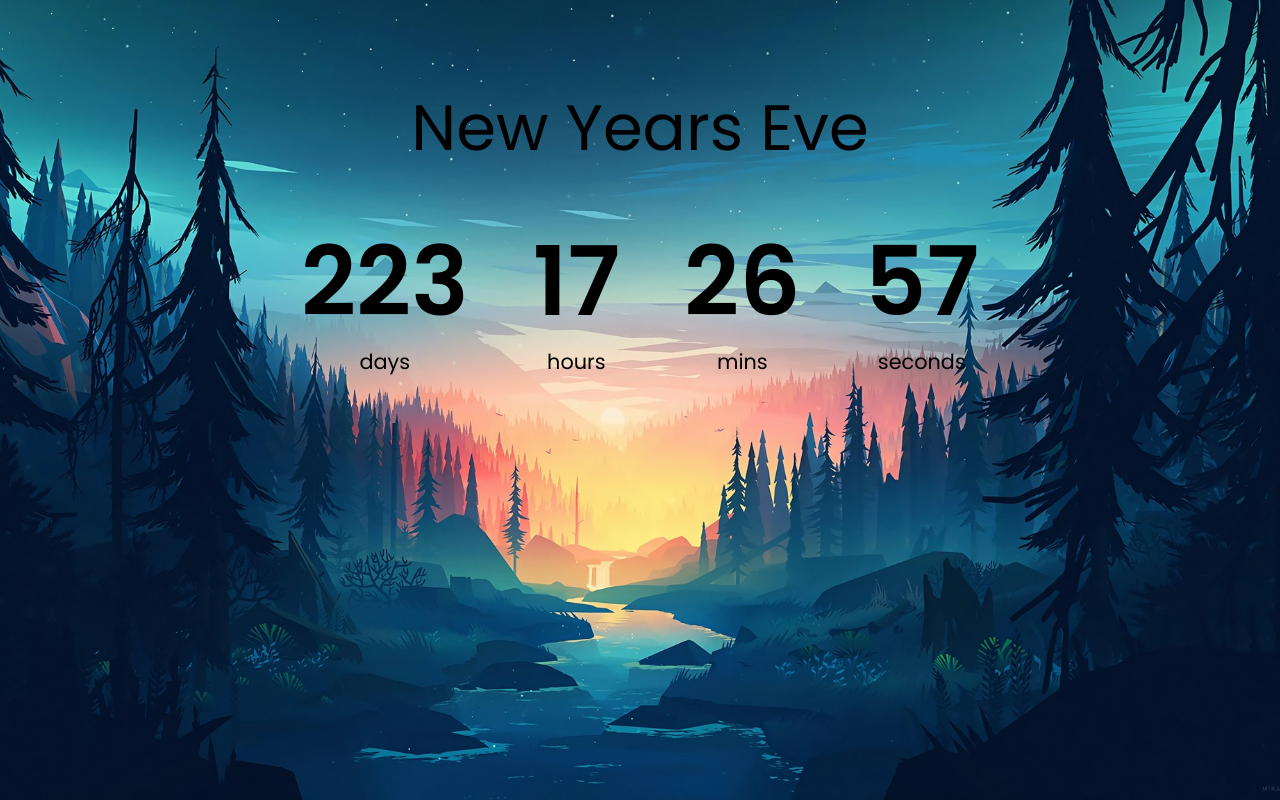
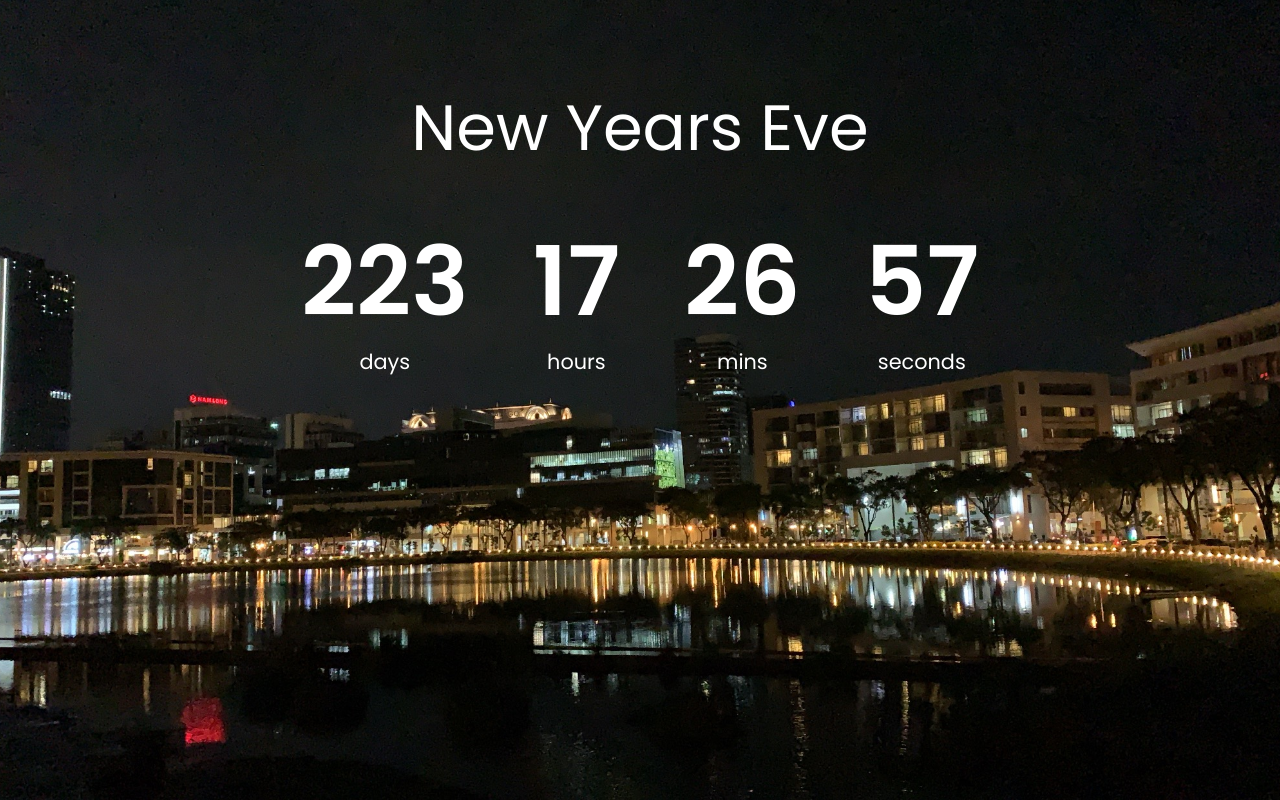
Before and after one commit to R2th/love, a plain HTML site: page index.html in a window 1280 px wide. Drawn offline with Linux system fonts and the light colour scheme.

Commit message:
change background

```diff
--- a/style.css
+++ b/style.css
@@ -1,11 +1,13 @@
 @import url("https://fonts.googleapis.com/css2?family=Poppins:wght@200;400;600&display=swap");
 
 * {
+  color: white;
   box-sizing: border-box;
 }
 
 body {
-  background-image: url("./picture 1.jpg");
+  background-image: url("./picture 2.jpg");
+  /* background-image: none; */
   background-size: cover;
   background-position: center center;
   display: flex;
@@ -20,6 +22,9 @@ h1 {
   font-weight: normal;
   font-size: 4rem;
   margin-top: 5rem;
+}
+
+p {
 }
 
 .countdown-container {
```
Also changed, not shown: picture 2.jpg (added).
